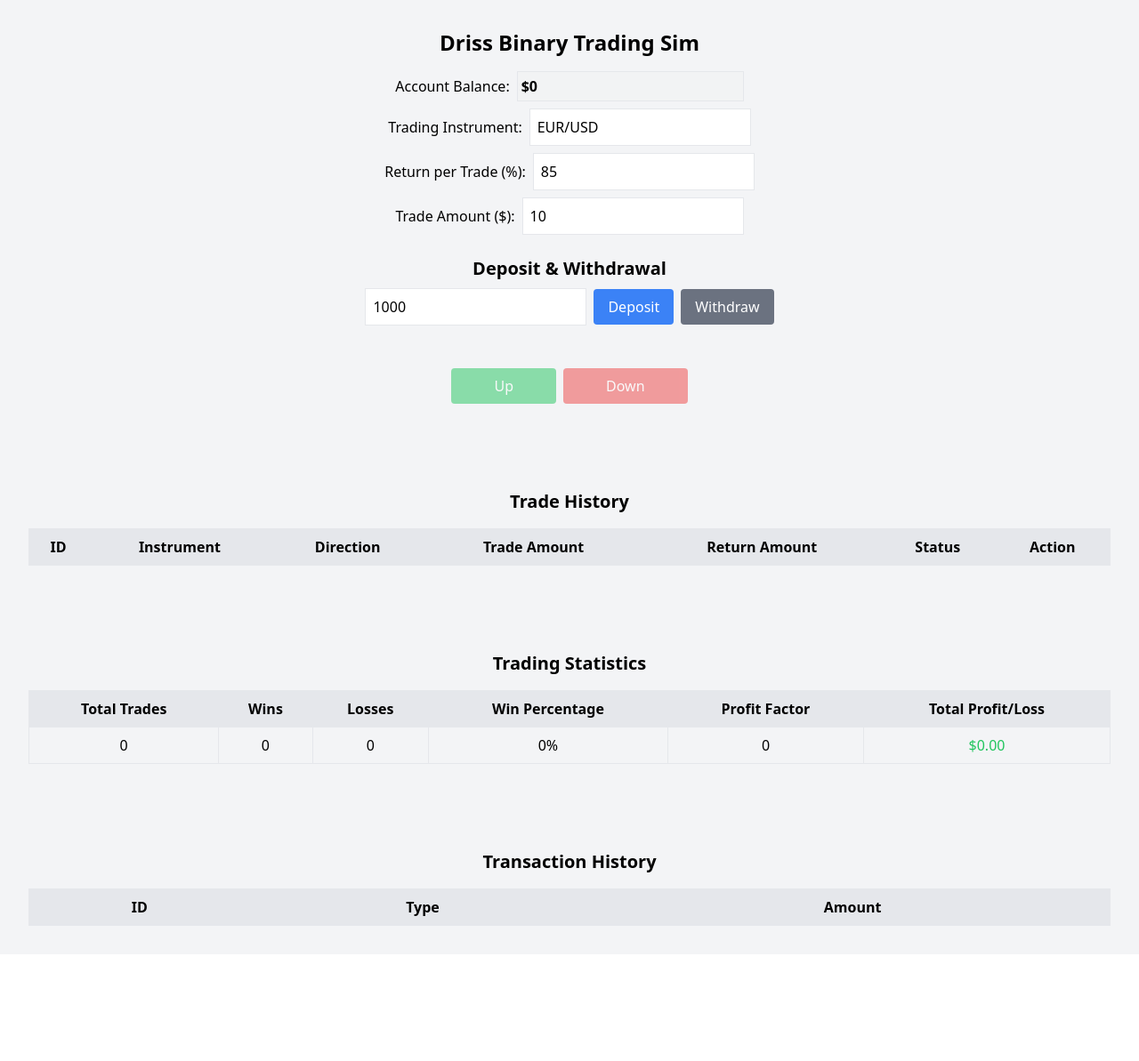
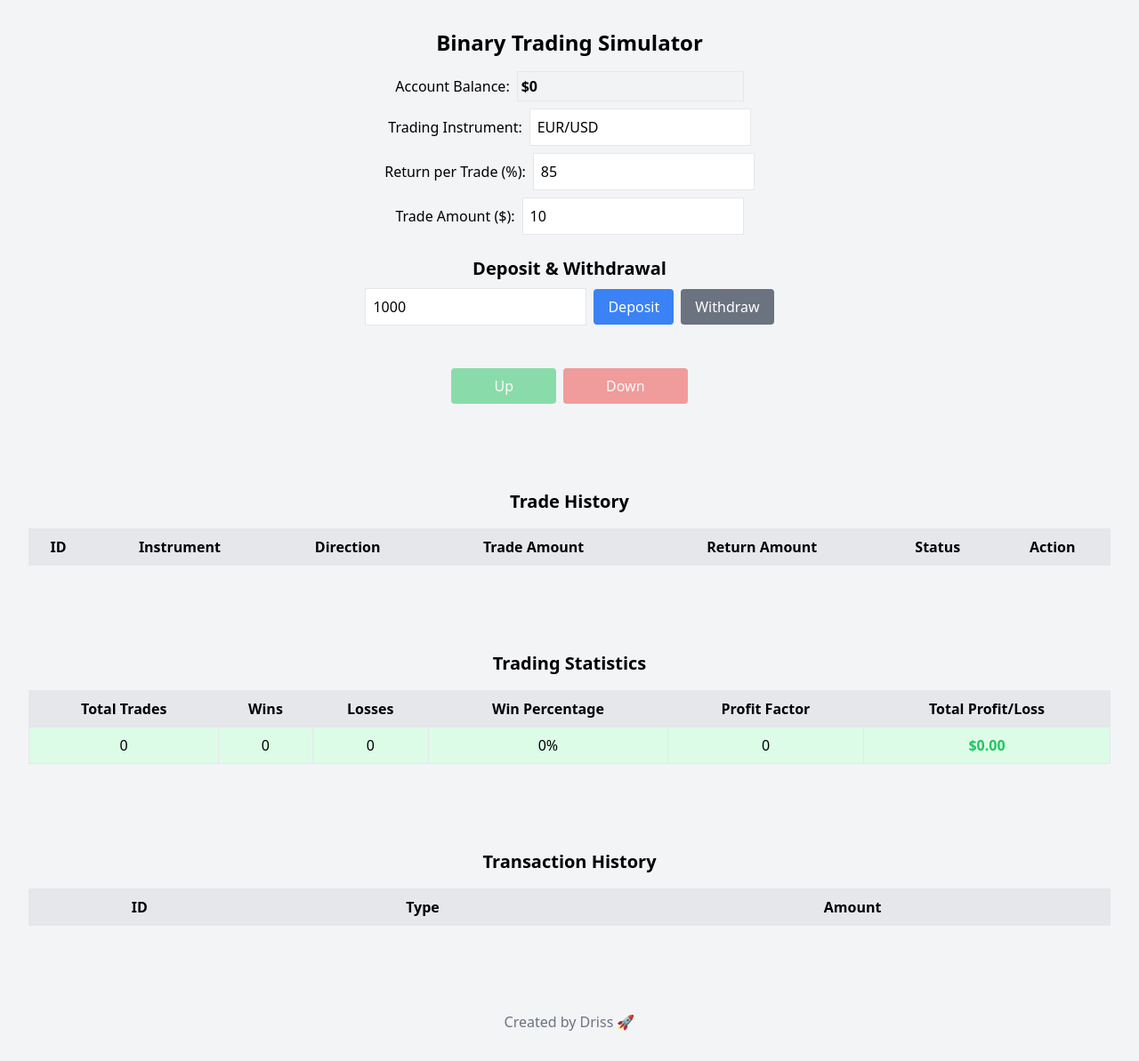
Before and after one commit to driss7/binary-trading-sim, a React (Create React App) app: page / in a window 1280 px wide. Shown: the whole page at 89% size. Before the commit the page ends 1073 px from the top, so only its background shows below. Built offline with nearby package versions, Linux system fonts and the light colour scheme.

Commit message:
add background color

```diff
--- a/src/BinaryTrading.js
+++ b/src/BinaryTrading.js
@@ -70,7 +70,7 @@ const BinaryTradingApp = () => {
     console.log(tradeHistory);
     return (
         <div className="text-center p-8 font-sans bg-gray-100 min-h-screen">
-            <h2 className="text-2xl font-bold">Driss Binary Trading Sim</h2>
+            <h2 className="text-2xl font-bold">Binary Trading Simulator</h2>
             <div className="mt-4">
                 <label className="block">Account Balance:
                     <input type="text" value={`$${balance}`} disabled className="border p-1 ml-2 font-bold" />
@@ -102,8 +102,8 @@ const BinaryTradingApp = () => {
                 }>Down</button>
             </div>
 
-
             <h3 className="text-xl font-bold mt-24">Trade History</h3>
+            <div className="overflow-y-auto max-h-96">
                 <table className="table-auto w-full mt-4 border-collapse border border-gray-300">
                     <thead>
                         <tr className="bg-gray-200">
@@ -118,7 +118,7 @@ const BinaryTradingApp = () => {
                     </thead>
                     <tbody>
                         {tradeHistory.map((trade) => (
-                        <tr key={trade.id} className="text-center">
+                            <tr key={trade.id} className={`text-center ${trade.status === "won" ? "bg-green-100" : trade.status === "lost" ? "bg-red-100" : ""}`}>
                                 <td className="border p-2">{trade.id}</td>
                                 <td className="border p-2">{trade.instrument}</td>
                                 <td className="border p-2">{trade.direction}</td>
@@ -142,6 +142,7 @@ const BinaryTradingApp = () => {
                         ))}
                     </tbody>
                 </table>
+            </div>
             <h3 className="text-xl font-bold mt-24">Trading Statistics</h3>
             <table className="table-auto w-full mt-4 border-collapse border border-gray-300">
                 <thead>
@@ -155,17 +156,18 @@ const BinaryTradingApp = () => {
                     </tr>
                 </thead>
                 <tbody>
-                    <tr className="text-center">
+                    <tr className={`text-center ${totalProfit >= 0 ? "bg-green-100" : "bg-red-100" }`}>
                         <td className="border p-2">{totalTrades}</td>
                         <td className="border p-2">{wins}</td>
                         <td className="border p-2">{losses}</td>
                         <td className="border p-2">{winPercentage}%</td>
                         <td className="border p-2">{profitFactor}</td>
-                        <td className={`border p-2 ${totalProfit >= 0 ? "text-green-500" : "text-red-500"}`}>${totalProfit}</td>
+                        <td className={`border font-bold p-2 ${totalProfit >= 0 ? "text-green-500" : "text-red-500"}`}>${totalProfit}</td>
                     </tr>
                 </tbody>
             </table>
             <h3 className="text-xl font-bold mt-24">Transaction History</h3>
+            <div className="overflow-y-auto max-h-96">
                 <table className="table-auto w-full mt-4 border-collapse border border-gray-300">
                     <thead>
                         <tr className="bg-gray-200">
@@ -185,6 +187,10 @@ const BinaryTradingApp = () => {
                     </tbody>
                 </table>
             </div>
+            <footer className="mt-24 text-gray-500">
+                Created by Driss 🚀
+            </footer>
+        </div>
     );
 };
 
```
Lines whose indentation alone changed are shown as unchanged.
